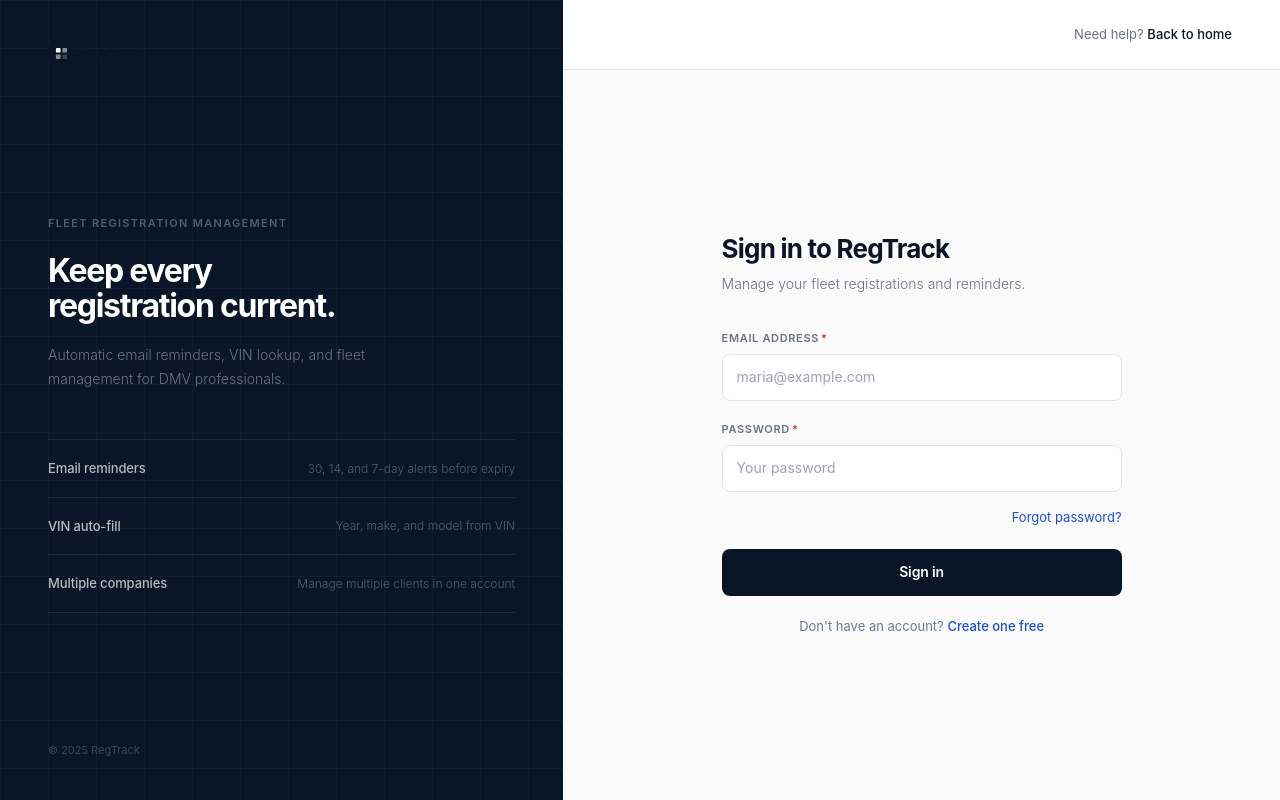
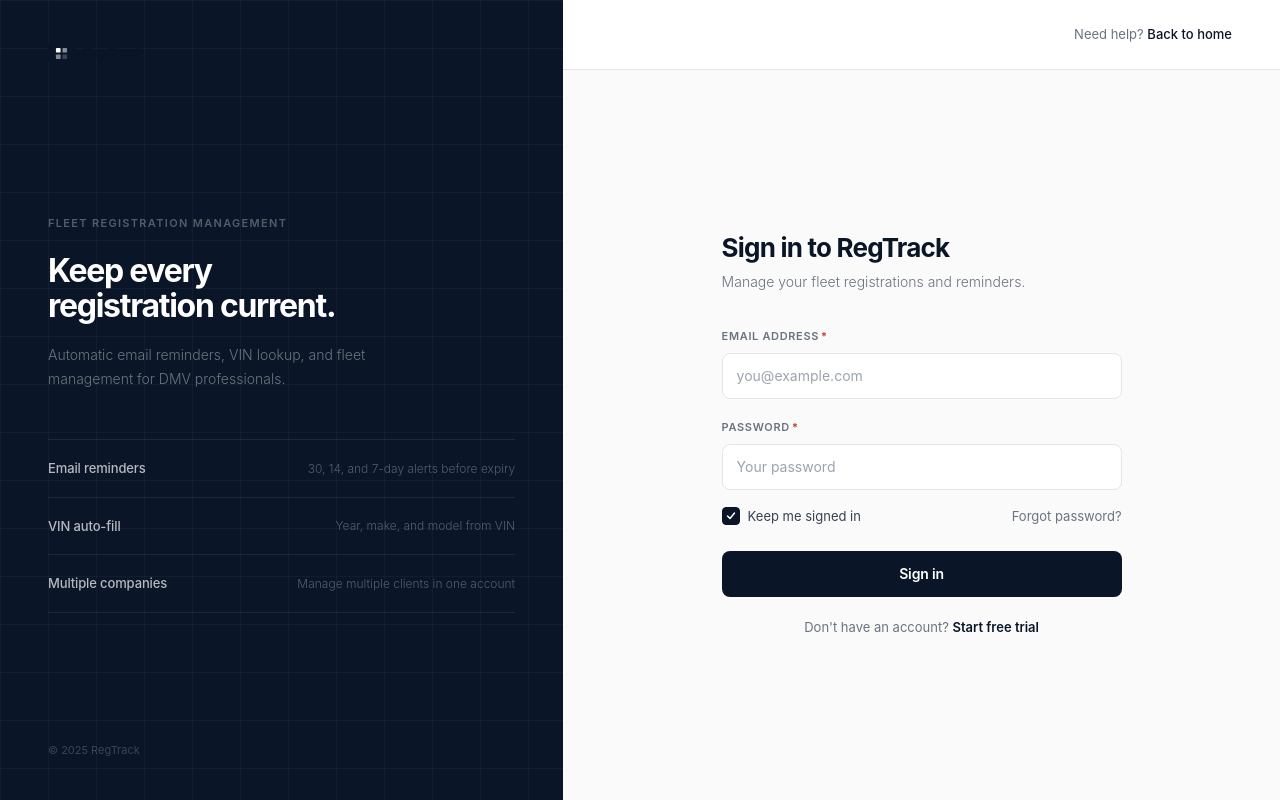
Before and after one commit to Emuzichuk/regtrack, a Next.js app: page /auth/login in a window 1280 px wide. Built offline with nearby package versions, Linux system fonts and the light colour scheme; no server answers.

Commit message:
Add remember me / persistent login

```diff
--- a/app/auth/login/LoginForm.tsx
+++ b/app/auth/login/LoginForm.tsx
@@ -12,8 +12,10 @@
   const router = useRouter()
   const searchParams = useSearchParams()
   const supabase = createClient()
+
   const [loading, setLoading] = useState(false)
   const [form, setForm] = useState({ email: '', password: '' })
+  const [rememberMe, setRememberMe] = useState(true)
   const [errors, setErrors] = useState<Record<string, string>>({})
 
   useEffect(() => {
@@ -37,14 +39,30 @@
     e.preventDefault()
     if (!validate()) return
     setLoading(true)
-    const { error } = await supabase.auth.signInWithPassword({ email: form.email, password: form.password })
+
+    const { error } = await supabase.auth.signInWithPassword({
+      email: form.email,
+      password: form.password,
+    })
+
     if (error) {
-      if (error.message.includes('Email not confirmed')) toast.error('Please confirm your email before signing in.')
-      else if (error.message.includes('Invalid login')) setErrors({ password: 'Incorrect email or password.' })
-      else toast.error(error.message)
+      if (error.message.includes('Email not confirmed')) {
+        toast.error('Please confirm your email before signing in. Check your inbox.')
+      } else if (error.message.includes('Invalid login')) {
+        setErrors({ password: 'Incorrect email or password.' })
+      } else {
+        toast.error(error.message)
+      }
       setLoading(false)
       return
     }
+
+    if (!rememberMe) {
+      sessionStorage.setItem('regtrack-session-only', 'true')
+    } else {
+      localStorage.removeItem('regtrack-session-only')
+    }
+
     toast.success('Welcome back!')
     router.push('/dashboard')
     router.refresh()
@@ -53,18 +71,38 @@
   return (
     <AuthCard title="Sign in to RegTrack" subtitle="Manage your fleet registrations and reminders.">
       <form onSubmit={handleSubmit}>
-        <FormField label="Email address" id="email" type="email" value={form.email} onChange={set('email')} placeholder="maria@example.com" autoComplete="email" required error={errors.email} />
-        <div style={{ marginBottom: 8 }}>
-          <FormField label="Password" id="password" type="password" value={form.password} onChange={set('password')} placeholder="Your password" autoComplete="current-password" required error={errors.password} />
+        <FormField label="Email address" id="email" type="email" value={form.email} onChange={set('email')} placeholder="you@example.com" autoComplete="email" required error={errors.email} />
+        <FormField label="Password" id="password" type="password" value={form.password} onChange={set('password')} placeholder="Your password" autoComplete="current-password" required error={errors.password} />
+
+        {/* Remember me + Forgot password */}
+        <div style={{ display: 'flex', justifyContent: 'space-between', alignItems: 'center', marginBottom: 24, marginTop: -4 }}>
+          <label style={{ display: 'flex', alignItems: 'center', gap: 8, cursor: 'pointer' }} onClick={() => setRememberMe(!rememberMe)}>
+            <div style={{
+              width: 18, height: 18, borderRadius: 4,
+              border: `1.5px solid ${rememberMe ? '#0A1628' : '#D1D5DB'}`,
+              background: rememberMe ? '#0A1628' : 'white',
+              display: 'flex', alignItems: 'center', justifyContent: 'center',
+              flexShrink: 0, transition: 'all 0.15s',
+            }}>
+              {rememberMe && (
+                <svg width="10" height="10" viewBox="0 0 10 10" fill="none">
+                  <path d="M1.5 5L4 7.5L8.5 2" stroke="white" strokeWidth="1.5" strokeLinecap="round" strokeLinejoin="round"/>
+                </svg>
+              )}
+            </div>
+            <span style={{ fontSize: 13, color: '#374151', userSelect: 'none' as const }}>Keep me signed in</span>
+          </label>
+          <Link href="/auth/reset-password" style={{ fontSize: 13, color: '#6B7280', textDecoration: 'none' }}>
+            Forgot password?
+          </Link>
         </div>
-        <div style={{ textAlign: 'right', marginBottom: 20, marginTop: -8 }}>
-          <Link href="/auth/reset-password" style={{ fontSize: 13, color: 'var(--blue)', textDecoration: 'none' }}>Forgot password?</Link>
-        </div>
+
         <SubmitButton loading={loading} label="Sign in" loadingLabel="Signing in..." />
       </form>
-      <p style={{ textAlign: 'center', fontSize: 13, color: '#6b7c93', marginTop: 20 }}>
+
+      <p style={{ textAlign: 'center', fontSize: 13, color: '#6B7280', marginTop: 20 }}>
         Don't have an account?{' '}
-        <Link href="/auth/signup" style={{ color: 'var(--blue)', fontWeight: 500, textDecoration: 'none' }}>Create one free</Link>
+        <Link href="/auth/signup" style={{ color: '#0A1628', fontWeight: 600, textDecoration: 'none' }}>Start free trial</Link>
       </p>
     </AuthCard>
   )
--- a/lib/supabase/client.ts
+++ b/lib/supabase/client.ts
@@ -1,10 +1,17 @@
-// lib/supabase/client.ts
-// Browser-side Supabase client (use in components)
 import { createBrowserClient } from '@supabase/ssr'
 
 export function createClient() {
   return createBrowserClient(
     process.env.NEXT_PUBLIC_SUPABASE_URL!,
-    process.env.NEXT_PUBLIC_SUPABASE_ANON_KEY!
+    process.env.NEXT_PUBLIC_SUPABASE_ANON_KEY!,
+    {
+      auth: {
+        persistSession: true,
+        storageKey: 'regtrack-auth',
+        storage: typeof window !== 'undefined' ? window.localStorage : undefined,
+        autoRefreshToken: true,
+        detectSessionInUrl: true,
+      }
+    }
   )
 }
```
